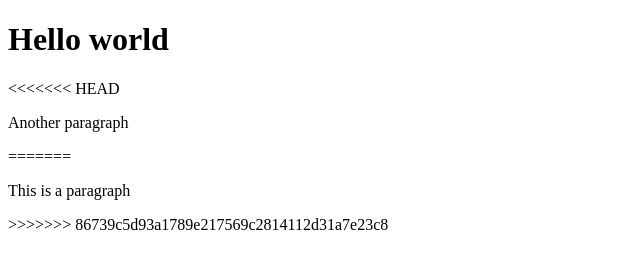
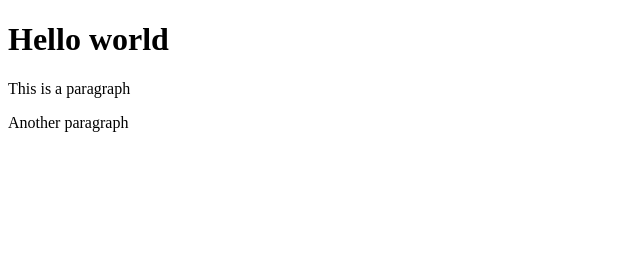
Before and after one commit to drcodes247/learning-git, a plain HTML site: page index.html in a window 1280 px wide. Shown: the whole page, without its empty margins (0-640 px from the left). Drawn offline with Linux system fonts and the light colour scheme.

Commit message:
resolved conflict

```diff
--- a/index.html
+++ b/index.html
@@ -7,10 +7,7 @@
 </head>
 <body>
     <h1>Hello world</h1>
-<<<<<<< HEAD
+    <p>This is a paragraph</p>
     <p>Another paragraph</p>
-=======
-    <p>This is a paragraph</p>
->>>>>>> 86739c5d93a1789e217569c2814112d31a7e23c8
 </body>
 </html>
```
